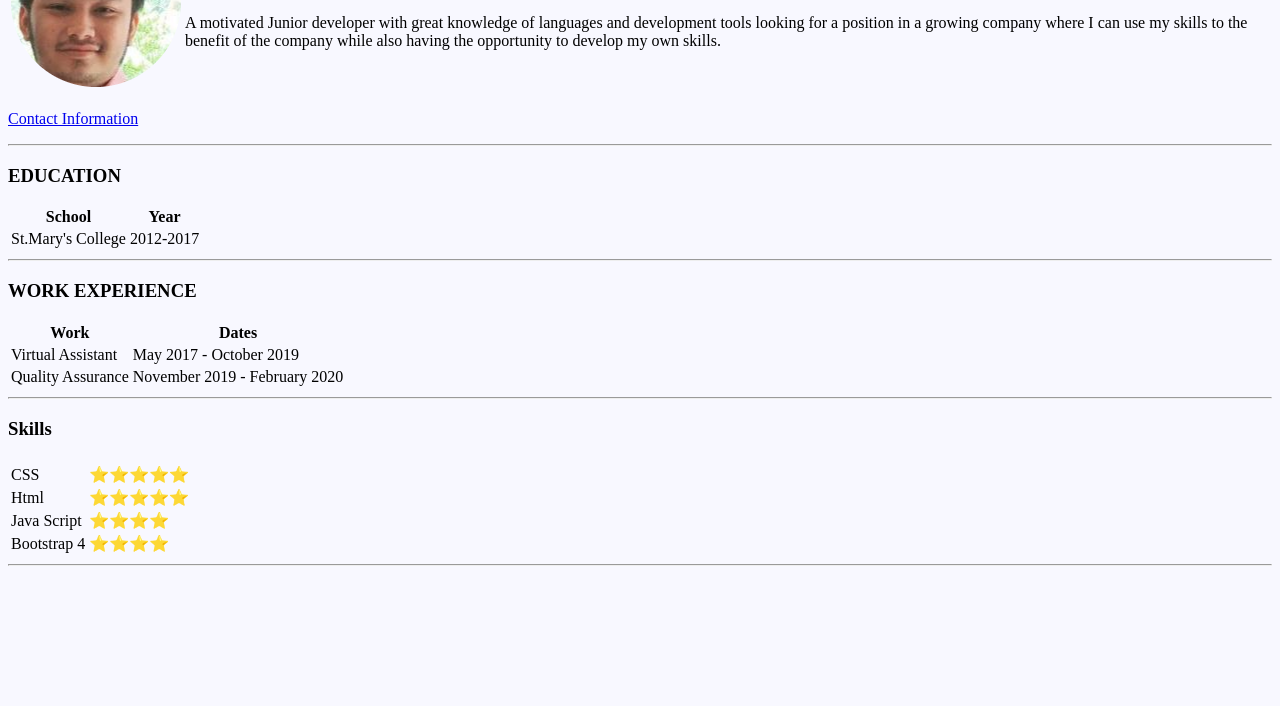
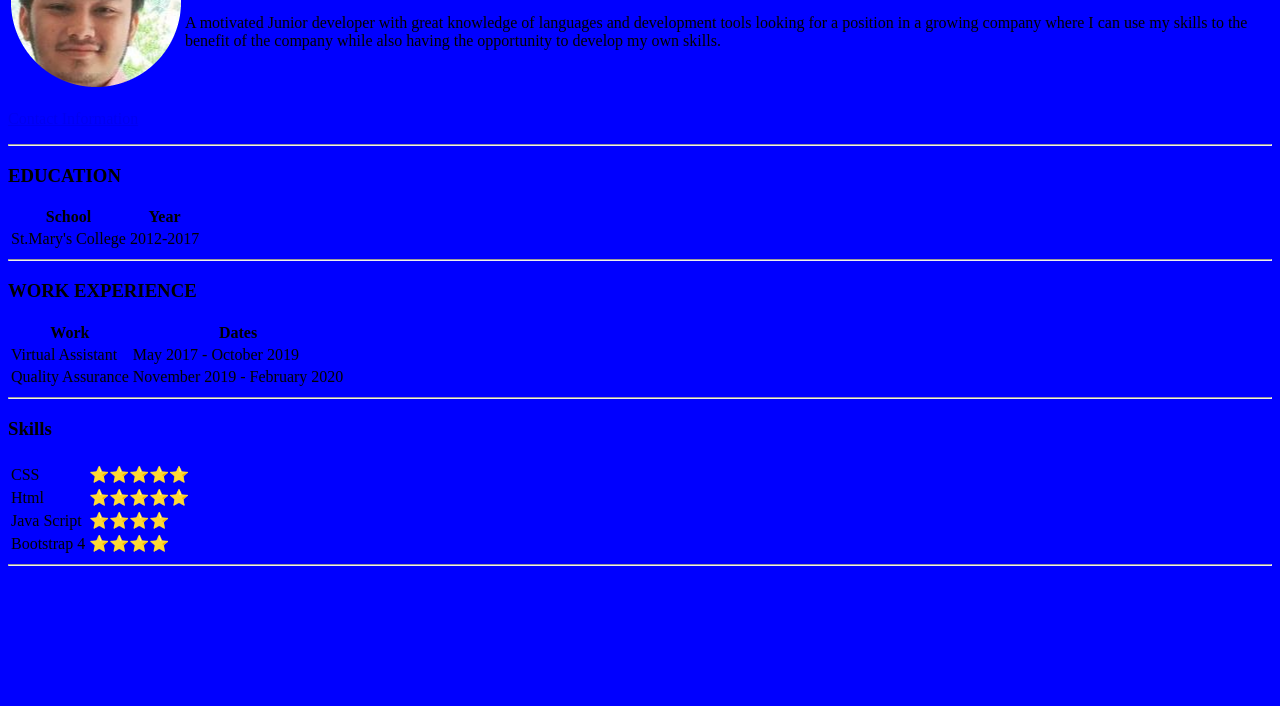
Before and after one commit to Patwreeck/cv, a plain HTML site: page index.html in a window 1280 px wide. Shown: the part 94-800 px from the top of the page. Drawn offline with Linux system fonts and the light colour scheme.

Commit message:
Update index.html

```diff
--- a/index.html
+++ b/index.html
@@ -8,7 +8,7 @@
     <title>Practice Resume </title>
 </head>
 
-<body style="background-color:Ghostwhite;">
+<body style="background-color:blue;">
     <table>
         <tr>
             <td><img src="Circle- Pat.png"></td>
```
